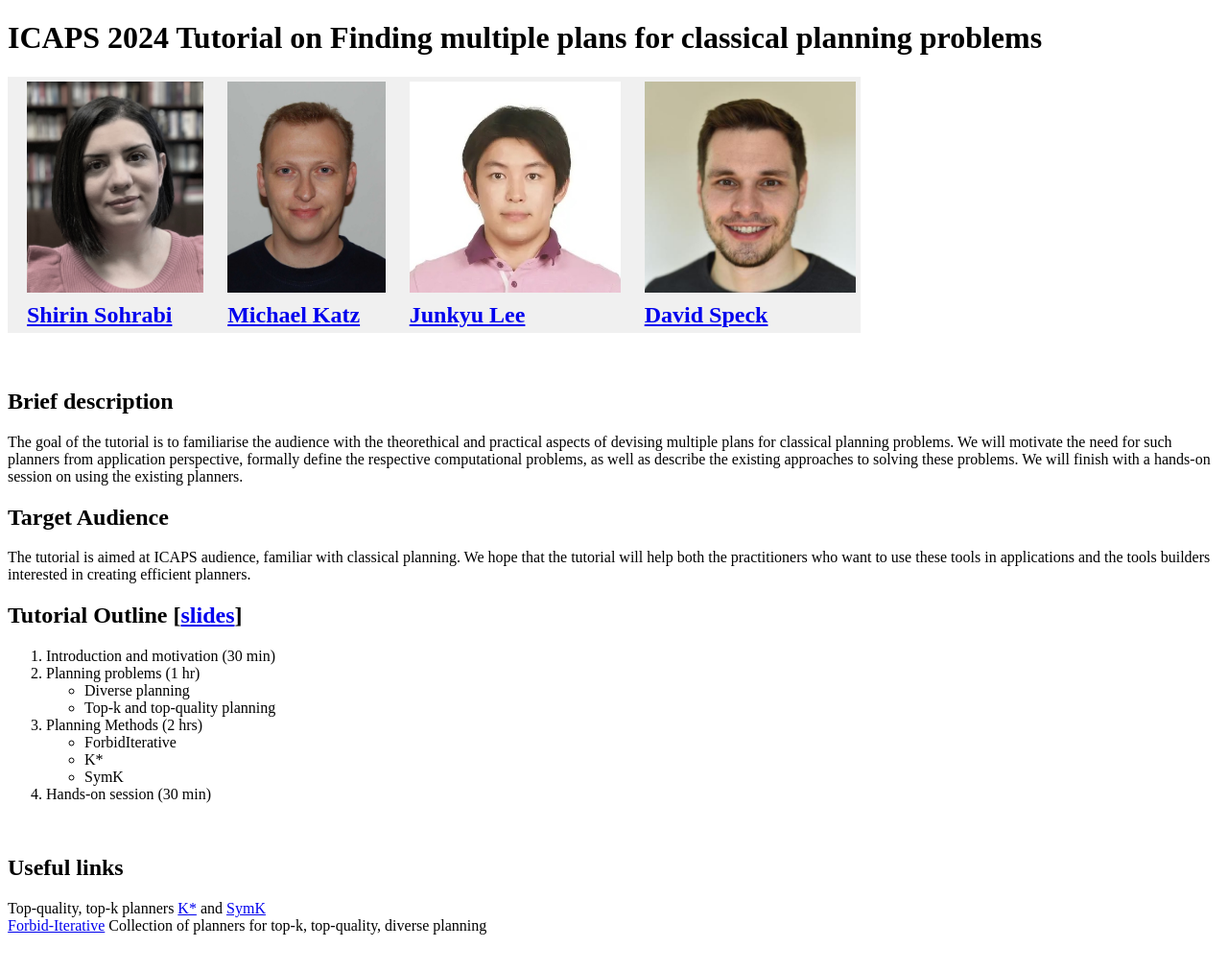
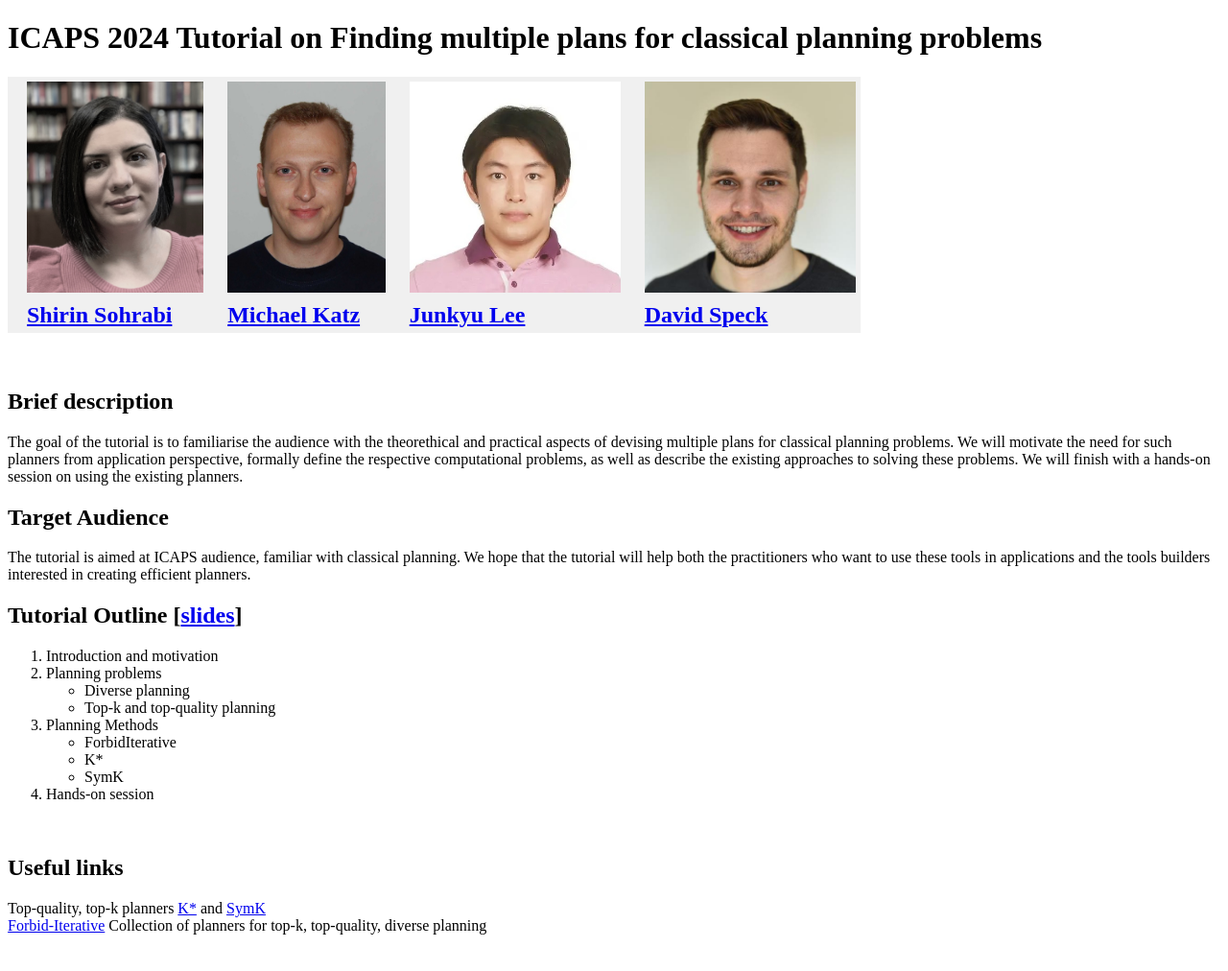
Before and after one commit to mp-tutorial/mp-tutorial.github.io, a plain HTML site: page index.html in a window 1280 px wide. Shown: the whole page at 96% size. Drawn offline with Linux system fonts and the light colour scheme.

Commit message:
Update index.html to remove the time associated with item

```diff
--- a/index.html
+++ b/index.html
@@ -90,20 +90,20 @@ Swiss, Traditional, and Ultramarine. -->
 
 <h2>Tutorial Outline  [<a href="slides/mp-tutorial-icaps2024.pdf">slides</a>]</h2>
 <ol>
-    <li>Introduction and motivation (30 min)</li>
-    <li>Planning problems (1 hr)
+    <li>Introduction and motivation </li>
+    <li>Planning problems
         <ul>
             <li>Diverse planning</li>
             <li>Top-k and top-quality planning </li>
         </ul>
     </li>
-    <li>Planning Methods (2 hrs)</li>
+    <li>Planning Methods </li>
     <ul>
         <li>ForbidIterative</li>
         <li>K*</li>
         <li>SymK</li>
     </ul>
-    <li>Hands-on session (30 min)</li>
+    <li>Hands-on session </li>
 </ol>
 
 
```
